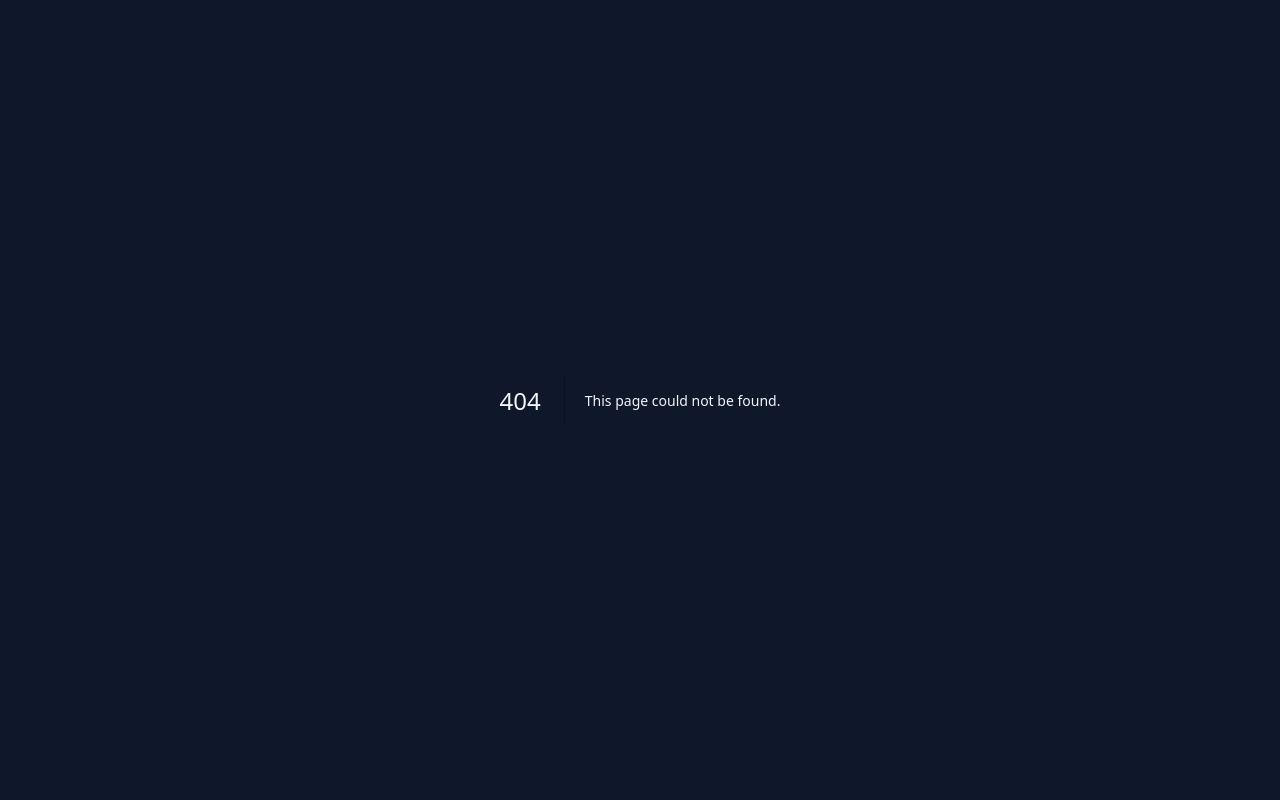
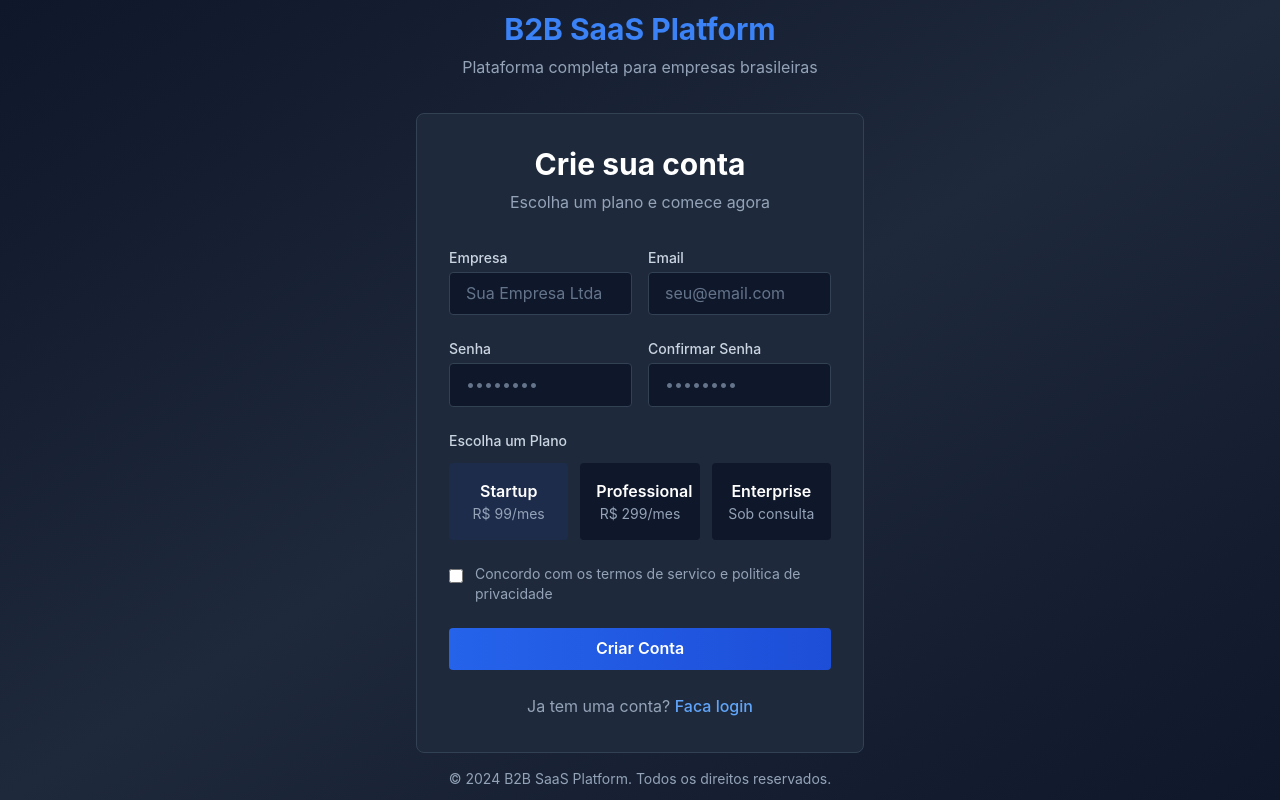
Before and after one commit to Danieltradergo/b2b-saas-platform, a Next.js app: page /register in a window 1280 px wide. Before the commit this address had no page. Built offline with nearby package versions, Linux system fonts and the light colour scheme; no server answers.

Commit message:
Create register page with plan selection

```diff
--- /dev/null
+++ b/app/(auth)/register/page.tsx
@@ -0,0 +1,213 @@
+'use client';
+
+import { useState } from 'react';
+import { useRouter } from 'next/navigation';
+import Link from 'next/link';
+import { supabase } from '@/lib/supabase';
+
+const PLANS = [
+  { id: 'startup', name: 'Startup', price: 99 },
+  { id: 'professional', name: 'Professional', price: 299 },
+  { id: 'enterprise', name: 'Enterprise', price: null },
+];
+
+export default function RegisterPage() {
+  const router = useRouter();
+  const [company, setCompany] = useState('');
+  const [email, setEmail] = useState('');
+  const [password, setPassword] = useState('');
+  const [confirmPassword, setConfirmPassword] = useState('');
+  const [selectedPlan, setSelectedPlan] = useState('startup');
+  const [agreeTerms, setAgreeTerms] = useState(false);
+  const [loading, setLoading] = useState(false);
+  const [error, setError] = useState('');
+
+  const handleRegister = async (e: React.FormEvent) => {
+    e.preventDefault();
+    setError('');
+
+    if (password !== confirmPassword) {
+      setError('Senhas nao conferem');
+      return;
+    }
+
+    if (!agreeTerms) {
+      setError('Voce deve aceitar os termos');
+      return;
+    }
+
+    setLoading(true);
+
+    try {
+      const { data: authData, error: signUpError } = await supabase.auth.signUp({
+        email,
+        password,
+        options: {
+          data: {
+            company_name: company,
+            plan: selectedPlan,
+          },
+        },
+      });
+
+      if (signUpError) throw signUpError;
+
+      if (authData.user) {
+        const { error: insertError } = await supabase.from('companies').insert([
+          {
+            user_id: authData.user.id,
+            name: company,
+            plan: selectedPlan,
+            status: 'active',
+          },
+        ]);
+
+        if (insertError) throw insertError;
+      }
+
+      router.push('/dashboard');
+      router.refresh();
+    } catch (err: any) {
+      setError(err.message || 'Erro ao cadastrar');
+    } finally {
+      setLoading(false);
+    }
+  };
+
+  return (
+    <div className="w-full max-w-2xl">
+      <div className="text-center mb-8">
+        <h1 className="text-3xl font-bold text-white mb-2">Crie sua conta</h1>
+        <p className="text-slate-400">Escolha um plano e comece agora</p>
+      </div>
+
+      <form onSubmit={handleRegister} className="space-y-6">
+        {error && (
+          <div className="bg-red-900/20 border border-red-500/50 text-red-200 px-4 py-3 rounded">
+            {error}
+          </div>
+        )}
+
+        <div className="grid grid-cols-1 md:grid-cols-2 gap-4">
+          <div>
+            <label htmlFor="company" className="block text-sm font-medium text-slate-300 mb-1">
+              Empresa
+            </label>
+            <input
+              id="company"
+              type="text"
+              value={company}
+              onChange={(e) => setCompany(e.target.value)}
+              className="w-full px-4 py-2 bg-slate-900 border border-slate-700 rounded text-white placeholder-slate-500 focus:outline-none focus:border-blue-500"
+              placeholder="Sua Empresa Ltda"
+              required
+            />
+          </div>
+
+          <div>
+            <label htmlFor="email" className="block text-sm font-medium text-slate-300 mb-1">
+              Email
+            </label>
+            <input
+              id="email"
+              type="email"
+              value={email}
+              onChange={(e) => setEmail(e.target.value)}
+              className="w-full px-4 py-2 bg-slate-900 border border-slate-700 rounded text-white placeholder-slate-500 focus:outline-none focus:border-blue-500"
+              placeholder="seu@email.com"
+              required
+            />
+          </div>
+        </div>
+
+        <div className="grid grid-cols-1 md:grid-cols-2 gap-4">
+          <div>
+            <label htmlFor="password" className="block text-sm font-medium text-slate-300 mb-1">
+              Senha
+            </label>
+            <input
+              id="password"
+              type="password"
+              value={password}
+              onChange={(e) => setPassword(e.target.value)}
+              className="w-full px-4 py-2 bg-slate-900 border border-slate-700 rounded text-white placeholder-slate-500 focus:outline-none focus:border-blue-500"
+              placeholder="••••••••"
+              required
+            />
+          </div>
+
+          <div>
+            <label htmlFor="confirm" className="block text-sm font-medium text-slate-300 mb-1">
+              Confirmar Senha
+            </label>
+            <input
+              id="confirm"
+              type="password"
+              value={confirmPassword}
+              onChange={(e) => setConfirmPassword(e.target.value)}
+              className="w-full px-4 py-2 bg-slate-900 border border-slate-700 rounded text-white placeholder-slate-500 focus:outline-none focus:border-blue-500"
+              placeholder="••••••••"
+              required
+            />
+          </div>
+        </div>
+
+        <div>
+          <label className="block text-sm font-medium text-slate-300 mb-3">
+            Escolha um Plano
+          </label>
+          <div className="grid grid-cols-1 md:grid-cols-3 gap-3">
+            {PLANS.map((plan) => (
+              <button
+                key={plan.id}
+                type="button"
+                onClick={() => setSelectedPlan(plan.id)}
+                className={`p-4 rounded border-2 transition-all ${
+                  selectedPlan === plan.id
+                    ? 'border-blue-500 bg-blue-900/20'
+                    : 'border-slate-700 bg-slate-900 hover:border-slate-600'
+                }`}
+              >
+                <div className="text-white font-semibold">{plan.name}</div>
+                <div className="text-slate-400 text-sm">
+                  {plan.price ? `R$ ${plan.price}/mes` : 'Sob consulta'}
+                </div>
+              </button>
+            ))}
+          </div>
+        </div>
+
+        <div className="flex items-start">
+          <input
+            id="terms"
+            type="checkbox"
+            checked={agreeTerms}
+            onChange={(e) => setAgreeTerms(e.target.checked)}
+            className="w-4 h-4 rounded border-slate-600 bg-slate-900 mt-1"
+            required
+          />
+          <label htmlFor="terms" className="ml-3 text-sm text-slate-400">
+            Concordo com os termos de servico e politica de privacidade
+          </label>
+        </div>
+
+        <button
+          type="submit"
+          disabled={loading}
+          className="w-full bg-gradient-to-r from-blue-600 to-blue-700 hover:from-blue-700 hover:to-blue-800 disabled:from-slate-600 disabled:to-slate-700 text-white font-semibold py-2 rounded transition-all"
+        >
+          {loading ? 'Criando conta...' : 'Criar Conta'}
+        </button>
+      </form>
+
+      <div className="mt-6 text-center">
+        <p className="text-slate-400">
+          Ja tem uma conta?{' '}
+          <Link href="/login" className="text-blue-400 hover:text-blue-300 font-medium">
+            Faca login
+          </Link>
+        </p>
+      </div>
+    </div>
+  );
+}
```
